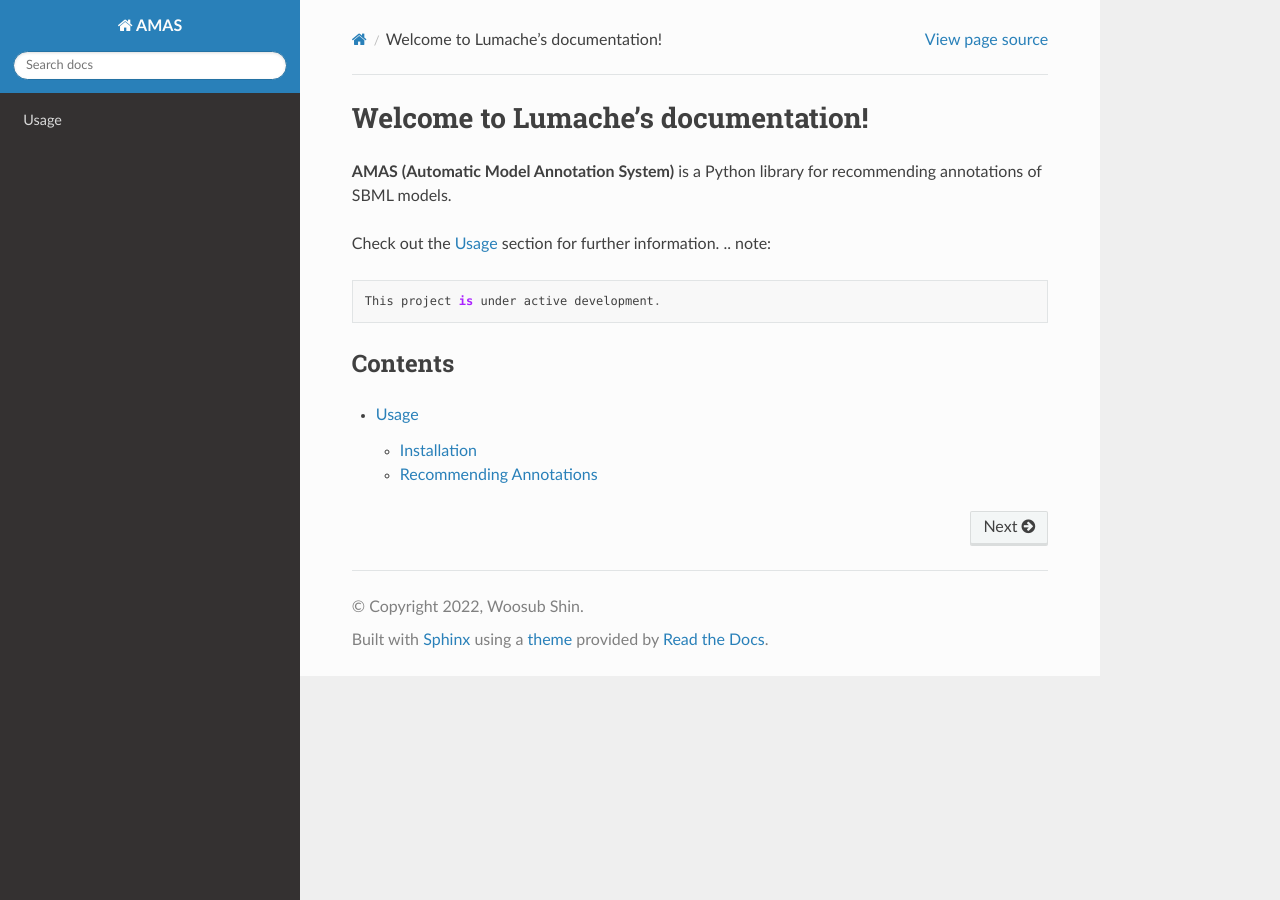
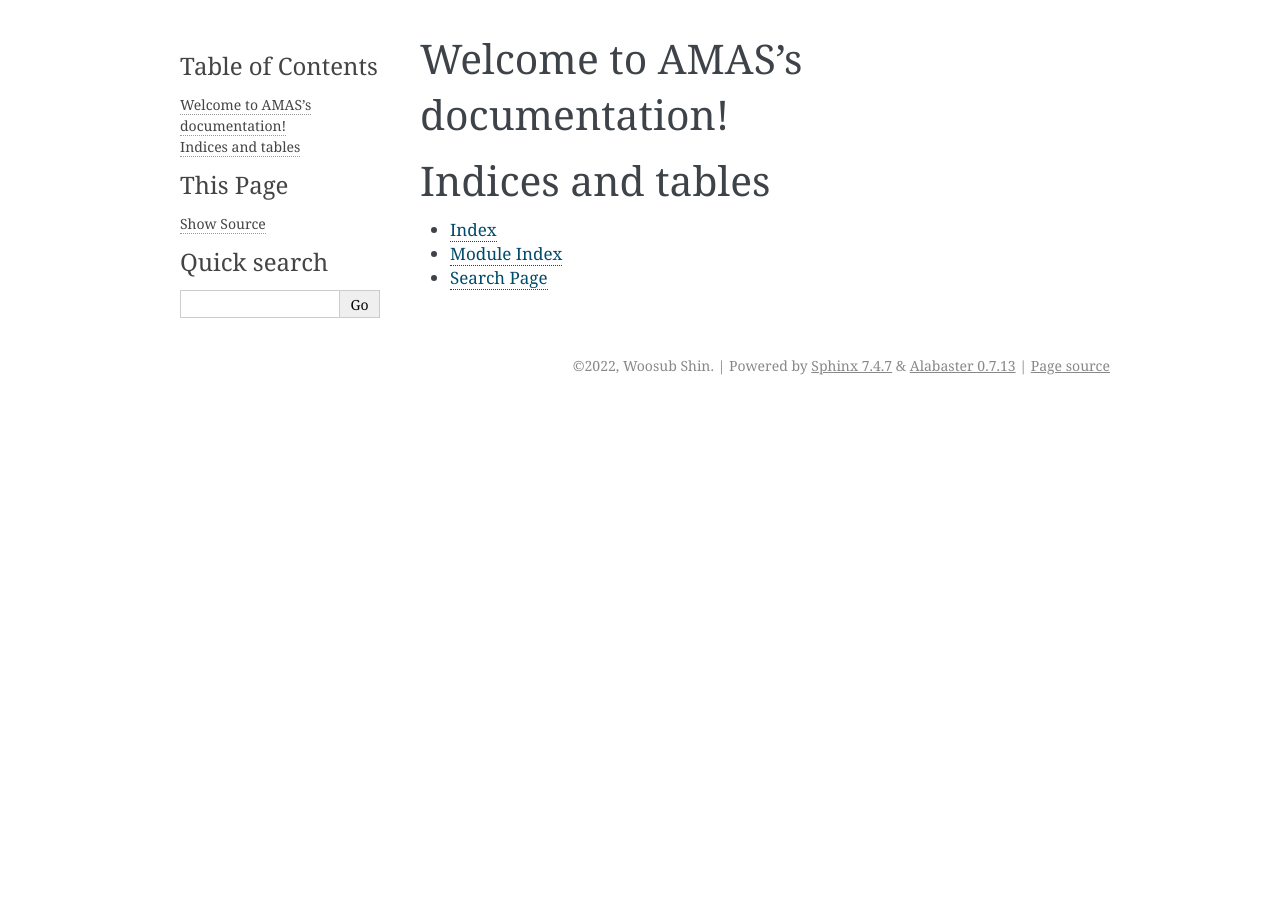
Before and after one commit to sys-bio/AMAS, a Sphinx documentation site: the page built from docs/source/index.rst, in a window 1280 px wide. Built offline with Sphinx 7.4.7, drawn with Linux system fonts in a browser that asks for light colours.

Commit message:
new docs folder

```diff
--- a/docs/source/conf.py
+++ b/docs/source/conf.py
@@ -1,44 +1,55 @@
 # Configuration file for the Sphinx documentation builder.
+#
+# This file only contains a selection of the most common options. For a full
+# list see the documentation:
+# https://www.sphinx-doc.org/en/master/usage/configuration.html
 
-# -- Project information
+# -- Path setup --------------------------------------------------------------
+
+# If extensions (or modules to document with autodoc) are in another directory,
+# add these directories to sys.path here. If the directory is relative to the
+# documentation root, use os.path.abspath to make it absolute, like shown here.
+#
+# import os
+# import sys
+# sys.path.insert(0, os.path.abspath('.'))
+
+
+# -- Project information -----------------------------------------------------
 
 project = 'AMAS'
 copyright = '2022, Woosub Shin'
 author = 'Woosub Shin'
 
+# The full version, including alpha/beta/rc tags
 release = '0.0.1'
 
-# -- General configuration
 
-import os
-import sys
+# -- General configuration ---------------------------------------------------
 
-sys.path.insert(0, os.path.abspath('../..'))
-
+# Add any Sphinx extension module names here, as strings. They can be
+# extensions coming with Sphinx (named 'sphinx.ext.*') or your custom
+# ones.
 extensions = [
-    'sphinx.ext.duration',
-    'sphinx.ext.doctest',
-    'sphinx.ext.autodoc',
-    'sphinx.ext.autosummary',
-    'sphinx.ext.intersphinx',
 ]
 
-intersphinx_mapping = {
-    'python': ('https://docs.python.org/3/', None),
-    'sphinx': ('https://www.sphinx-doc.org/en/master/', None),
-}
-intersphinx_disabled_domains = ['std']
-
+# Add any paths that contain templates here, relative to this directory.
 templates_path = ['_templates']
 
-# -- Options for HTML output
+# List of patterns, relative to source directory, that match files and
+# directories to ignore when looking for source files.
+# This pattern also affects html_static_path and html_extra_path.
+exclude_patterns = []
 
-html_theme = 'sphinx_rtd_theme'
 
-# -- Options for EPUB output
-epub_show_urls = 'footnote'
+# -- Options for HTML output -------------------------------------------------
 
-# Additional specifications from
-# https://github.com/dariober/ASCIIGenome/blob/master/docs/conf.py
-source_suffix = '.rst'
-master_doc = 'index'
+# The theme to use for HTML and HTML Help pages.  See the documentation for
+# a list of builtin themes.
+#
+html_theme = 'alabaster'
+
+# Add any paths that contain custom static files (such as style sheets) here,
+# relative to this directory. They are copied after the builtin static files,
+# so a file named "default.css" will overwrite the builtin "default.css".
+html_static_path = ['_static']
--- a/docs/source/index.rst
+++ b/docs/source/index.rst
@@ -1,17 +1,20 @@
-Welcome to Lumache's documentation!
-===================================
+.. AMAS documentation master file, created by
+   sphinx-quickstart on Sun Nov  6 20:01:20 2022.
+   You can adapt this file completely to your liking, but it should at least
+   contain the root `toctree` directive.
 
-**AMAS (Automatic Model Annotation System)** is a Python library for
-recommending annotations of SBML models.
-
-Check out the :doc:`usage` section for further information.
-.. note::
-
-   This project is under active development.
-
-Contents
---------
+Welcome to AMAS's documentation!
+================================
 
 .. toctree::
+   :maxdepth: 2
+   :caption: Contents:
 
-   usage
+
+
+Indices and tables
+==================
+
+* :ref:`genindex`
+* :ref:`modindex`
+* :ref:`search`
```
Also changed, not shown: docs/source/usage.rst (deleted, +0 -18 lines).
